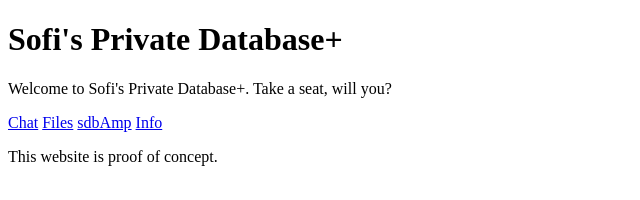
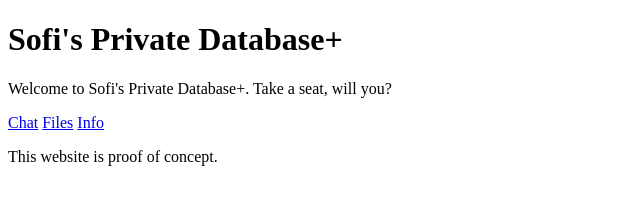
Before and after one commit to spdbp/spdbp.github.io, a plain HTML site: page index.html in a window 1280 px wide. Shown: the full height of the page, 0-640 px from the left. Drawn offline with Linux system fonts and the light colour scheme.

Commit message:
Update index.html

```diff
--- a/index.html
+++ b/index.html
@@ -9,7 +9,6 @@
         <p>Welcome to Sofi's Private Database+. Take a seat, will you?</p>
         <a href="chat.html">Chat</a>
         <a href="files/ls.html">Files</a>
-        <a href="sdbamp.html">sdbAmp</a>
         <a href="readme.html">Info</a>
         <p>This website is proof of concept.</p>
     </body>
```
